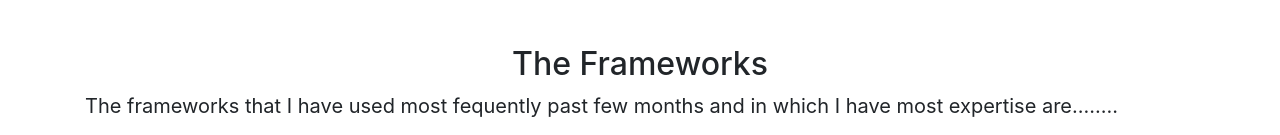
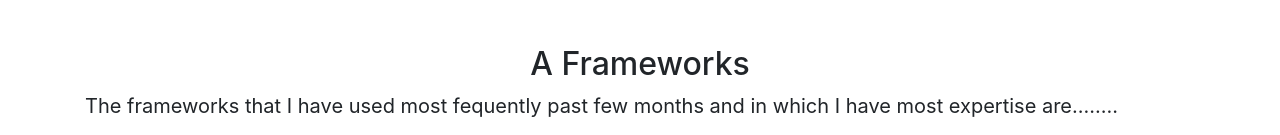
Before and after one commit to Sebinsebastian321/portfolio, a plain HTML site: page index.html in a window 1280 px wide. Shown: the part 649-784 px from the top of the page. Drawn offline with nearby package versions, Linux system fonts and the light colour scheme.

Commit message:
name change

```diff
--- a/index.html
+++ b/index.html
@@ -51,7 +51,7 @@
 
   <!-- Carousel of Frameworks -->
   <div id="frameworks" class="container my-5">
-    <h2 class="text-center">The Frameworks</h2>
+    <h2 class="text-center"> A Frameworks</h2>
     <p style ="font-size: 20px";>The frameworks that I have used most fequently past few months and in which I have most expertise are........</p>
     <div id="carouselExampleIndicators" class="carousel slide" data-ride="carousel">
       <ol class="carousel-indicators">
```
